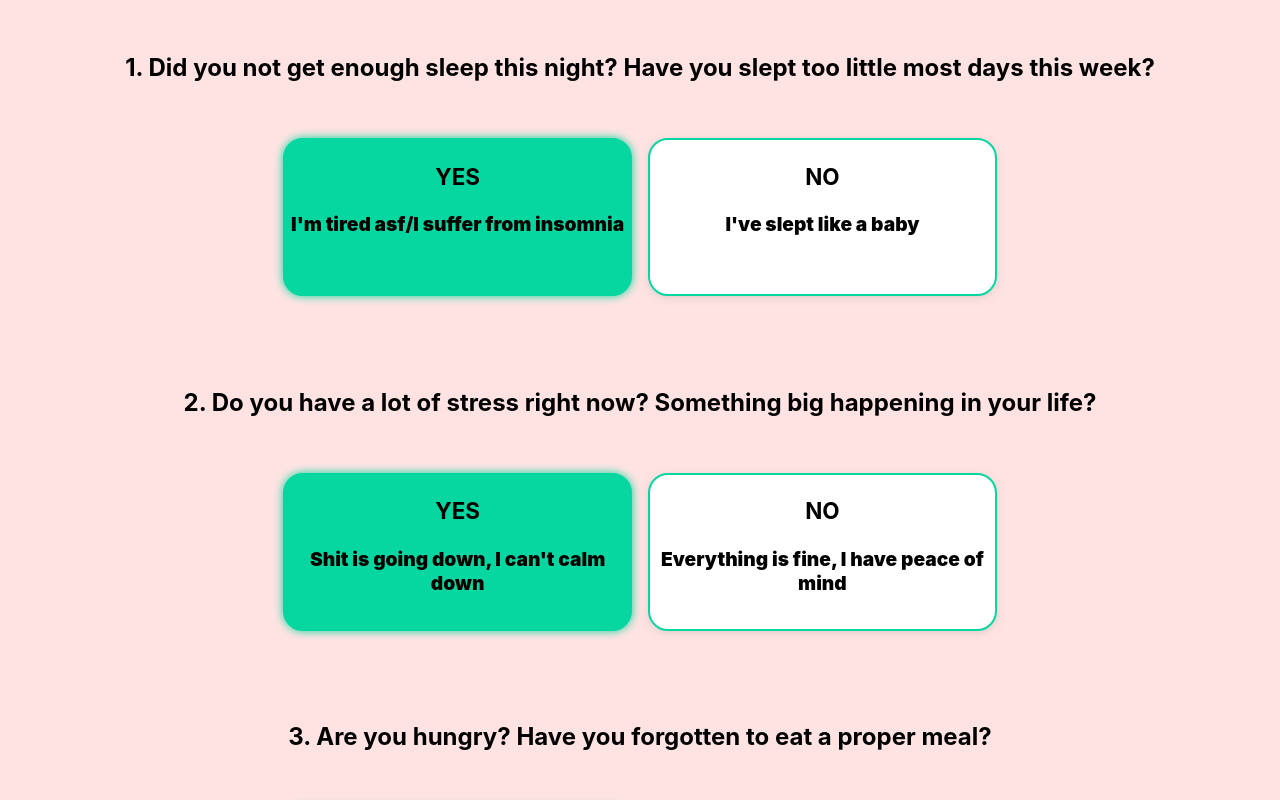
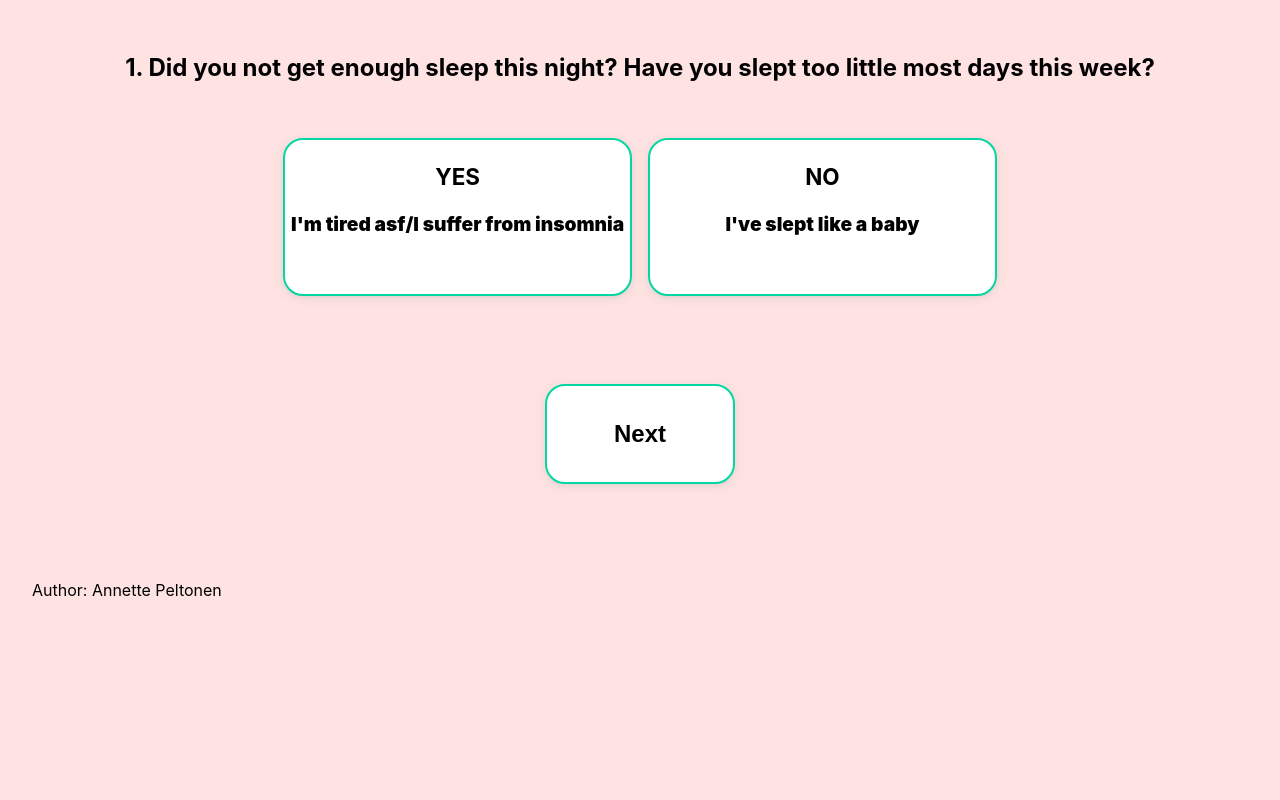
Before and after one commit to peltonan/feelings-first-aid, a React (Create React App) app: page / in a window 1280 px wide. Shown: the part 380-1180 px from the top of the page. After the commit the page ends 1012 px from the top, so only its background shows below. Built offline with nearby package versions, Linux system fonts and the light colour scheme.

Commit message:
Jonas made Button Functions

```diff
--- a/src/App.js
+++ b/src/App.js
@@ -4,8 +4,17 @@ import FirstAidKit from './images/favpng_first-aid-kit.png'
 import { questions } from './questions';
 
 function App() {
+  const [currentQuestion, setCurrentQuestion] = useState(0)
+
+  // useState(default value) returns 2 things:
+  // 1: a variable (ex. const) for your state that you get to name
+  // 2: a function for changig the state (ex. setState(my new state)) that you get to name
+  const [isDone, setIsDone] = useState(false)
+  console.log('number of questions', questions.length);
+
+  console.log('currentQuestion', currentQuestion)
+  console.log('isDone', isDone)
   return (
-
     <div className="App">
       <h1>Feelings First Aid</h1>
       <img src={FirstAidKit} className="firstAidKit" alt="First Aid Kit"></img>
@@ -15,34 +24,46 @@ function App() {
       <div>
         <div className="intro">Now I will ask you yes/no questions to figure out where you need band-aids&hearts;</div>
       </div>
-      {questions.map((questionBox, index) => {
-        console.log(index)
-        return (
+      {!isDone && (
         <div>
-            <h2>{index + 1}. {questionBox.question}</h2>
+          <h2>{currentQuestion + 1}. {questions[currentQuestion].question}</h2>
           <div className="wrapper">
             <section>
               <div>
-                  <input type="radio" id={`question-one-${index}`} className="answer" name={`select-${index}`} value="1" checked />
-                  <label htmlFor={`question-one-${index}`} >
+                <input type="radio" id={`question-one-${currentQuestion}`} className="answer" name={`select-${currentQuestion}`} value={true} checked={null} />
+                <label htmlFor={`question-one-${currentQuestion}`} >
                   <h3>YES</h3>
-                    <p>{questionBox.yesValue}</p>
+                  <p>{questions[currentQuestion].yesValue}</p>
                 </label>
               </div>
               <div>
-                  <input type="radio" id={`question-two-${index}`} className="answer" name={`select-${index}`} value="2" />
-                  <label htmlFor={`question-two-${index}`}>
+                <input type="radio" id={`question-two-${currentQuestion}`} className="answer" name={`select-${currentQuestion}`} value={false} checked={null} />
+                <label htmlFor={`question-two-${currentQuestion}`}>
                   <h3>NO</h3>
-                    <p>{questionBox.noValue}</p>
+                  <p>{questions[currentQuestion].noValue}</p>
                 </label>
               </div>
             </section>
           </div>
         </div>
-        )
-      })}
-      <button>DONE</button>
+      )}
+      {isDone && (
+        <div>DONE!!!!!</div>
+
+      )}
+      <div className="navigationWrapper">
+        {currentQuestion !== 0 && <button className="navigation" onClick={() => setCurrentQuestion(currentQuestion - 1)}>Previous</button>}
+        {currentQuestion < questions.length - 1 && <button className="navigation" onClick={() => setCurrentQuestion(currentQuestion + 1)}>Next</button>}
+        {currentQuestion >= questions.length - 1 && <button className="done" onClick={() => setIsDone(true)}>DONE</button>}
       </div>
+
+
+
+      <footer>
+        <span>Author: Annette Peltonen</span>
+      </footer>
+    </div>
+
   );
 }
 
```
Lines whose indentation alone changed are shown as unchanged.
